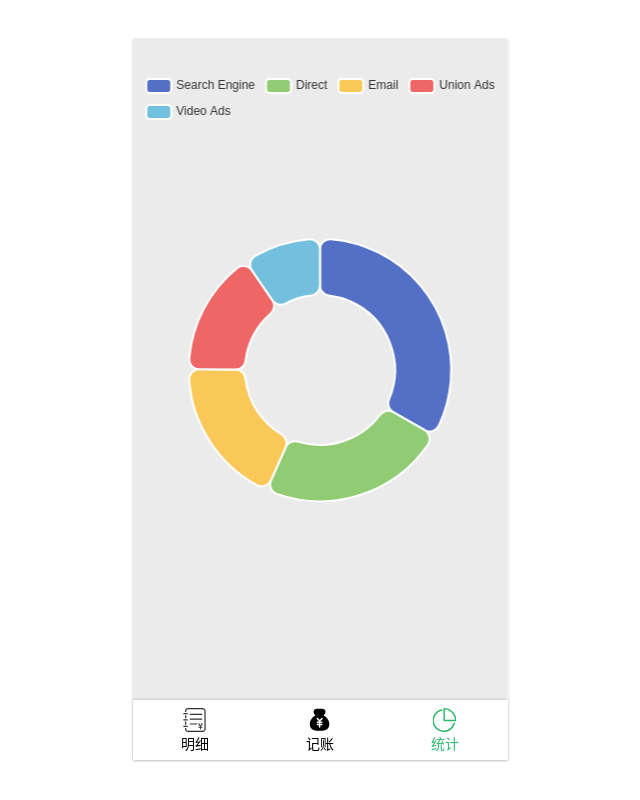
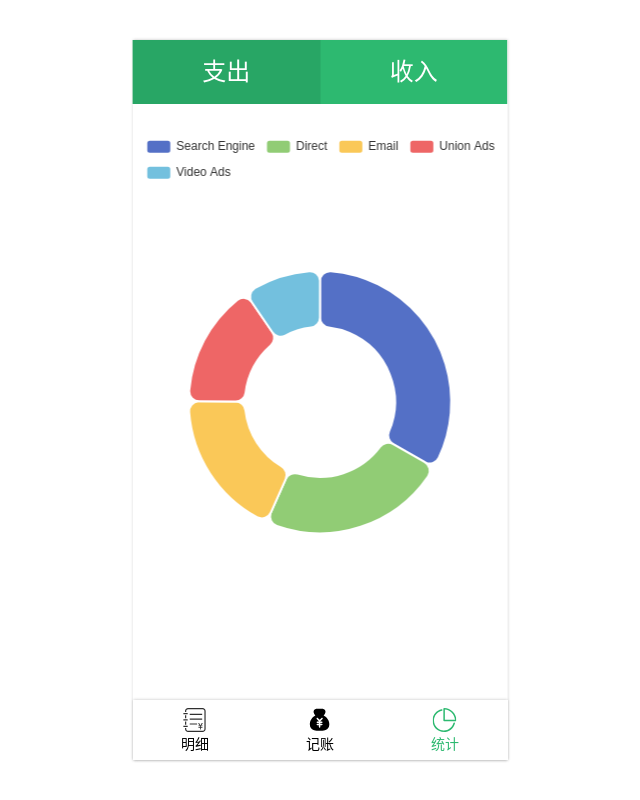
Before and after one commit to isCCcc/react_account, a React app: page /#/statistics in a window 1280 px wide. Shown: the whole page, without its empty margins (320-960 px from the left). Built offline with nearby package versions, Linux system fonts and the light colour scheme.

Commit message:
完成统计页面的布局和基本样式渲染

```diff
--- a/src/view/Statistics.tsx
+++ b/src/view/Statistics.tsx
@@ -1,11 +1,55 @@
 import Layout from "components/Layout";
-import React from "react";
+import React, {useState} from "react";
 import {StatisticsContent} from "./statistics/StatisticsContent";
+import {CategorySection} from "./money/CategorySection";
+import styled from "styled-components";
+
+const Wrapper = styled.section`
+  display: flex;
+  height: 100%;
+  flex-direction: column;
+  color: white;
+
+  > #outcome {
+    background: #2db970;
+
+    > ol > .selected-out {
+      background: #28a665;
+      color: white;
+
+      ::after {
+        display: none;
+      }
+    }
+  }
+
+  > #income {
+    background: #f2b52d;
+
+    > ol > .selected-in {
+      background: #d9a328;
+      color: white;
+
+      ::after {
+        display: none;
+      }
+    }
+  }
+`
+type Category = '-' | '+'
 
 function Statistics() {
+    const [category, setCategory] = useState<Category>('-')
+    const onChange = (c: Category) => {
+        setCategory(c)
+    }
     return (
         <Layout>
-            <StatisticsContent/>
+            <Wrapper>
+                <CategorySection category={category}
+                                 onChange={(category) => onChange(category)}/>
+                <StatisticsContent/>
+            </Wrapper>
         </Layout>
     );
 }
--- a/src/view/money/CategorySection.tsx
+++ b/src/view/money/CategorySection.tsx
@@ -49,21 +49,25 @@ const Wrapper = styled.section`
     }
   }
 `
-type Props={
-    category:('+'|'-'),
-    onChange:(category:('+'|'-'))=>void
+type Props = {
+    category: ('+' | '-'),
+    onChange: (category: ('+' | '-')) => void
 }
 const CategorySection: React.FC<Props> = (props) => {
-    // const [selected, setSelected] = useState<('+' | '-')>('-')
-    const category=props.category
+    const category = props.category
     const toggleSelected = (category: ('+' | '-')) => {
         props.onChange(category)
     }
+    const res = () => {
+        if (category === '+') return 'income'
+        else if(category==='-')return 'outcome'
+        else return ''
+    }
     return (
-        <Wrapper>
+        <Wrapper id={res()}>
             <ol>
-                <li onClick={()=>toggleSelected('-')} className={category === '-' ? 'selected-out' : ''}>支出</li>
-                <li onClick={()=>toggleSelected('+')} className={category === '+' ? 'selected-in' : ''}>收入</li>
+                <li onClick={() => toggleSelected('-')} className={category === '-' ? 'selected-out' : ''}>支出</li>
+                <li onClick={() => toggleSelected('+')} className={category === '+' ? 'selected-in' : ''}>收入</li>
             </ol>
         </Wrapper>
     )
--- a/src/view/statistics/StatisticsContent.tsx
+++ b/src/view/statistics/StatisticsContent.tsx
@@ -1,11 +1,16 @@
-import {useEffect, useState} from "react";
+import React, {useEffect, useState} from "react";
 import {EChartOption} from "echarts";
 import {Charts} from "./Charts";
+import styled from "styled-components";
 
-const StatisticsContent:React.FC=()=>{
-    let [option, setOption] = useState<EChartOption>({})
-    useEffect(()=>{
-        setOption({
+const Wrapper = styled.section`
+  flex-grow: 1;
+  background: white;
+`
+const StatisticsContent: React.FC = () => {
+    let [options, setOptions] = useState<EChartOption>({})
+    useEffect(() => {
+        setOptions({
             tooltip: {
                 trigger: 'item'
             },
@@ -48,9 +53,11 @@ const StatisticsContent:React.FC=()=>{
                 }
             ]
         })
-    },[])
+    }, [])
     return (
-        <Charts options={option} />
+        <Wrapper>
+            <Charts options={options}/>
+        </Wrapper>
     )
 }
 export {StatisticsContent}
```
